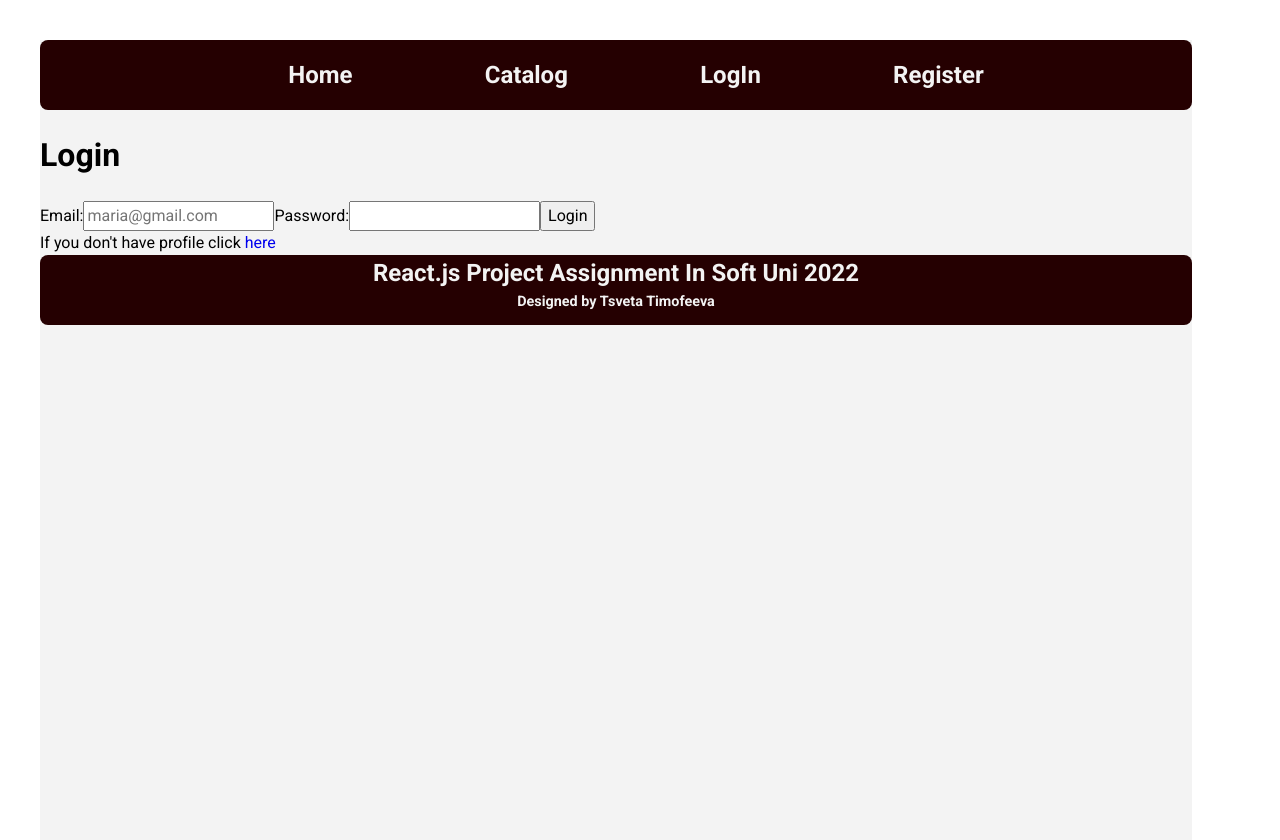
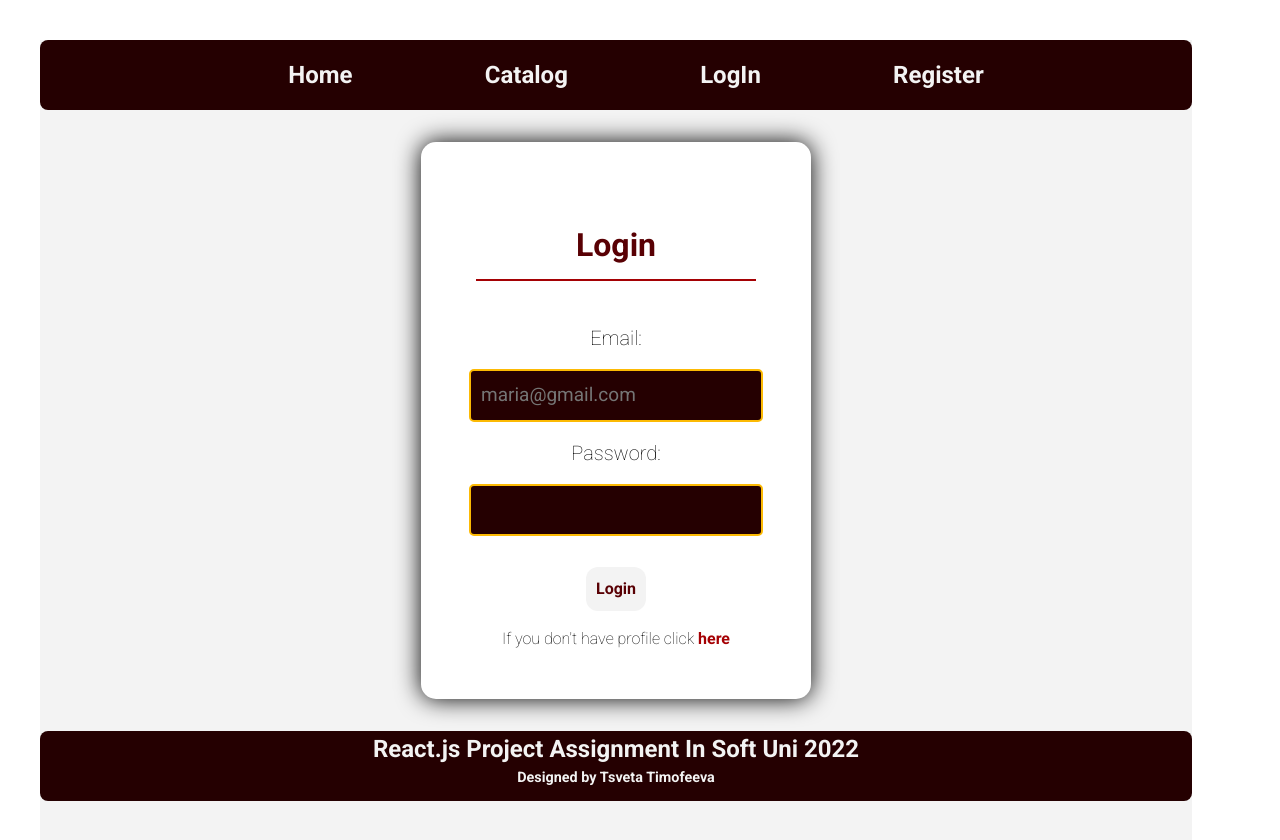
Before and after one commit to tsveta-ttj/react-app, a React (Create React App) app in the folder client/: page /login in a window 1280 px wide. Shown: the top 840 px of the page. Built offline with nearby package versions, Linux system fonts and the light colour scheme; no server answers.

Commit message:
Add form styles

```diff
--- a/client/src/App.css
+++ b/client/src/App.css
@@ -152,7 +152,7 @@ body {
   justify-content: space-evenly;
 }
 
-.button{
+.button {
   color: var(--clr-rosewood);
   font-weight: bold;
   background-color: var(--clr-light-grey);
@@ -165,4 +165,86 @@ body {
   margin-top: 15px;
 }
 
-/* Footer */
+/* Form */
+.form-container{
+  width: 100%;
+
+
+  display: flex;
+  flex-direction: column;
+  justify-content: center;
+  align-items:center;
+
+}
+
+.form{
+  /* width: 100%; */
+  max-width: 1000px;
+  margin: 2rem;
+  padding: 48px;
+  background-color: #fff;
+  border-radius: 15px;
+  box-shadow: 0 0 25px black;
+
+
+  display: flex;
+  flex-direction: column;
+  justify-content: center;
+  align-items:center;
+  gap: 1rem;
+}
+
+.form h1 {
+  color: var(--clr-rosewood);
+  font-weight: 000;
+  font-size: 2rem;
+  margin-bottom: 0.8em;
+  border-bottom: 2px solid var(--clr-rufous);
+  display: block;
+  padding: 10px 100px;
+}
+
+.inputFields {
+  width: 270px;
+  padding: 10px;
+
+  font-size: 19px;
+  border-radius: 5px;
+  border: 2px solid var(--clr-yellow);
+
+  background: var(--clr-dark-sienna);
+  color: var(--clr-yellow);
+}
+
+label {
+
+  font-size: 20px;
+}
+
+.form p{
+  font-weight: lighter;
+}
+
+.label{
+  font-size: 20px;
+  font-weight: lighter;
+}
+
+.accent {
+  color: var(--clr-rufous);
+  font-weight: bold;
+  text-decoration: none;
+}
+
+ .formButtons{
+  display: flex;
+  flex-direction: row;
+  flex-wrap: wrap;
+  gap: 15px;
+
+}
+
+.buttonLink{
+  color: var(--clr-rosewood);
+  text-decoration: none;
+}
--- a/client/src/components/createCard/CreateCard.js
+++ b/client/src/components/createCard/CreateCard.js
@@ -1,3 +1,4 @@
+import { Link } from "react-router-dom";
 import { useContext } from "react";
 import { CardContext } from "../../contexts/CardContext";
 import * as cardService from '../../services/cardService';
@@ -22,36 +23,46 @@ export const CreateCard = () => {
     };
 
     return (
-        <form id="create" onSubmit={submitHandler}>
-            <div className="form-container">
+        <div className="form-container">
+            <form className="form" id="create" onSubmit={submitHandler}>
                 <h1>Create Card</h1>
 
-                <label htmlFor="title">Title:</label>
+                <label className='label' htmlFor="title">Title:</label>
                 <input
+                    className='inputFields'
                     type="text"
                     id="title"
                     name="title"
-                    placeholder="title"
+                    placeholder="Title"
                 />
 
-                <label htmlFor="description">Description:</label>
+                <label className='label' htmlFor="description">Description:</label>
                 <input
+                    className='inputFields'
                     type="text"
                     id="description"
                     name="description"
-                    placeholder="description"
+                    placeholder="Description"
                 />
 
-                <label htmlFor="pass">Image:</label>
+                <label className='label' htmlFor="pass">Image:</label>
                 <input
+                    className='inputFields'
                     type="img"
                     name="img"
                     id="img"
+                    placeholder="http://..."
+
                 />
-
-                <button type="submit" >Create</button>
-                <button>Back</button>
-            </div>
-        </form>
+                <div className="formButtons">
+                    <button className='button' type="submit" >Create</button>
+                    <button className='button' >
+                        <Link to={'/catalog'} className='buttonLink' >
+                            Back
+                        </Link>
+                    </button>
+                </div>
+            </form>
+        </div>
     );
 };
--- a/client/src/components/editCard/EditCard.js
+++ b/client/src/components/editCard/EditCard.js
@@ -38,12 +38,13 @@ export const EditCard = () => {
     };
 
     return (
-        <form id="create" onSubmit={onSubmit}>
-            <div className="form-container">
-                <h1>Edit Card</h1>
+        <div className="form-container">
+            <form className="form" id="create" onSubmit={onSubmit}>
+                <h1>Edit your post</h1>
 
-                <label htmlFor="title">Title:</label>
+                <label className='label' htmlFor="title">Title:</label>
                 <input
+                    className='inputFields'
                     type="text"
                     id="title"
                     name="title"
@@ -51,8 +52,9 @@ export const EditCard = () => {
                     defaultValue={currentCard.title}
                 />
 
-                <label htmlFor="description">Description:</label>
+                <label className='label' htmlFor="description">Description:</label>
                 <input
+                    className='inputFields'
                     type="text"
                     id="description"
                     name="description"
@@ -61,8 +63,9 @@ export const EditCard = () => {
 
                 />
 
-                <label htmlFor="pass">Image:</label>
+                <label className='label' htmlFor="pass">Image:</label>
                 <input
+                    className='inputFields'
                     type="img"
                     name="img"
                     id="img"
@@ -70,13 +73,17 @@ export const EditCard = () => {
 
                 />
 
-                <button type="submit" >Edit</button>
-                <Link to={`/catalog/${cardId}`} className="button">
-                    Back
-                </Link>
+                <div className="formButtons">
+                    <button className='button' type="submit" >Edit</button>
+                    <button className='button' >
+                        <Link to={'/catalog'} className='buttonLink' >
+                            Back
+                        </Link>
+                    </button>
+                </div>
 
-            </div>
-        </form>
+            </form>
+        </div>
 
     );
 }
--- a/client/src/components/login/Login.js
+++ b/client/src/components/login/Login.js
@@ -21,7 +21,7 @@ export const Login = () => {
                     throw new Error(authData.message);
                 }
                 storeUserCredentials(authData);
-                navigate('/');
+                navigate('/catalog');
             })
             .catch(err => {
                 console.log(err);
@@ -30,28 +30,27 @@ export const Login = () => {
     };
     return (
 
-        <form id="login" onSubmit={onSubmit}>
-            <div className="form-container">
+        <div className="form-container">
+            <form id="login" className="form" onSubmit={onSubmit}>
                 <h1>Login</h1>
-                <label htmlFor="email">Email:</label>
+                <label className='label' htmlFor="email">Email:</label>
                 <input
+                    className='inputFields'
                     type="email"
                     id="email"
                     name="email"
                     placeholder="maria@gmail.com"
                 />
-                <label htmlFor="login-pass">Password:</label>
-                <input type="password" id="login-password" name="password" />
-                <button type="submit" >Login</button>
+                <label className='label' htmlFor="login-pass">Password:</label>
+                <input className='inputFields' type="password" id="login-password" name="password" />
+                <button className='button' type="submit" >Login</button>
                 <p className="field">
                     <span>
-                        If you don't have profile click <Link to="/register">here</Link>
+                        If you don't have profile click <Link className='accent' to="/register">here</Link>
                     </span>
                 </p>
-
-
-            </div>
-        </form>
+            </form>
+        </div>
 
     );
 
--- a/client/src/components/register/register.js
+++ b/client/src/components/register/register.js
@@ -4,7 +4,7 @@ import { AuthContext } from "../../contexts/AuthContext";
 import * as userService from '../../services/userService';
 
 export const Register = () => {
-    const {storeUserCredentials} = useContext(AuthContext);
+    const { storeUserCredentials } = useContext(AuthContext);
     const navigate = useNavigate();
 
     const onLogin = (e) => {
@@ -17,13 +17,13 @@ export const Register = () => {
         const password = formData.get('password');
         const repass = formData.get('repass');
 
-        if(password !== repass){
+        if (password !== repass) {
             throw new Error('Password and Confirm Password do not match');
         }
 
         userService.register(email, username, password)
             .then(authData => {
-                if(authData.message){
+                if (authData.message) {
                     throw new Error(authData.message);
                 }
                 storeUserCredentials(authData);
@@ -36,44 +36,47 @@ export const Register = () => {
 
     return (
 
-        <form id="register" onSubmit={onLogin}>
-            <div className="form-container">
+        <div className="form-container">
+            <form id="register" className="form" onSubmit={onLogin}>
                 <h1>Register</h1>
 
-                <label htmlFor="email">Email:</label>
+                <label className='label' htmlFor="email">Email:</label>
                 <input
+                    className='inputFields'
                     type="email"
                     id="email"
                     name="email"
                     placeholder="maria@mail.com"
                 />
 
-                <label htmlFor="username">Username:</label>
+                <label className='label' htmlFor="username">Username:</label>
                 <input
+                    className='inputFields'
                     type="text"
                     id="username"
                     name="username"
                     placeholder="Mims"
                 />
 
-                <label htmlFor="pass">Password:</label>
+                <label className='label' htmlFor="pass">Password:</label>
                 <input
+                    className='inputFields'
                     type="password"
                     name="password"
                     id="register-password" />
 
-                <label htmlFor="repass">Confirm Password:</label>
-                <input type="password" name="repass" id="repass" />
+                <label className='label' htmlFor="repass">Confirm Password:</label>
+                <input className='inputFields' type="password" name="repass" id="repass" />
 
-                <button type="submit" >Register</button>
+                <button className='button' type="submit" >Register</button>
 
                 <p className="field">
                     <span>
-                        If you already have profile click <Link to="/login">here</Link>
+                        If you already have profile click <Link to="/login" className='accent'>here</Link>
                     </span>
                 </p>
-            </div>
-        </form>
+            </form>
+        </div>
     );
 
 };
```
